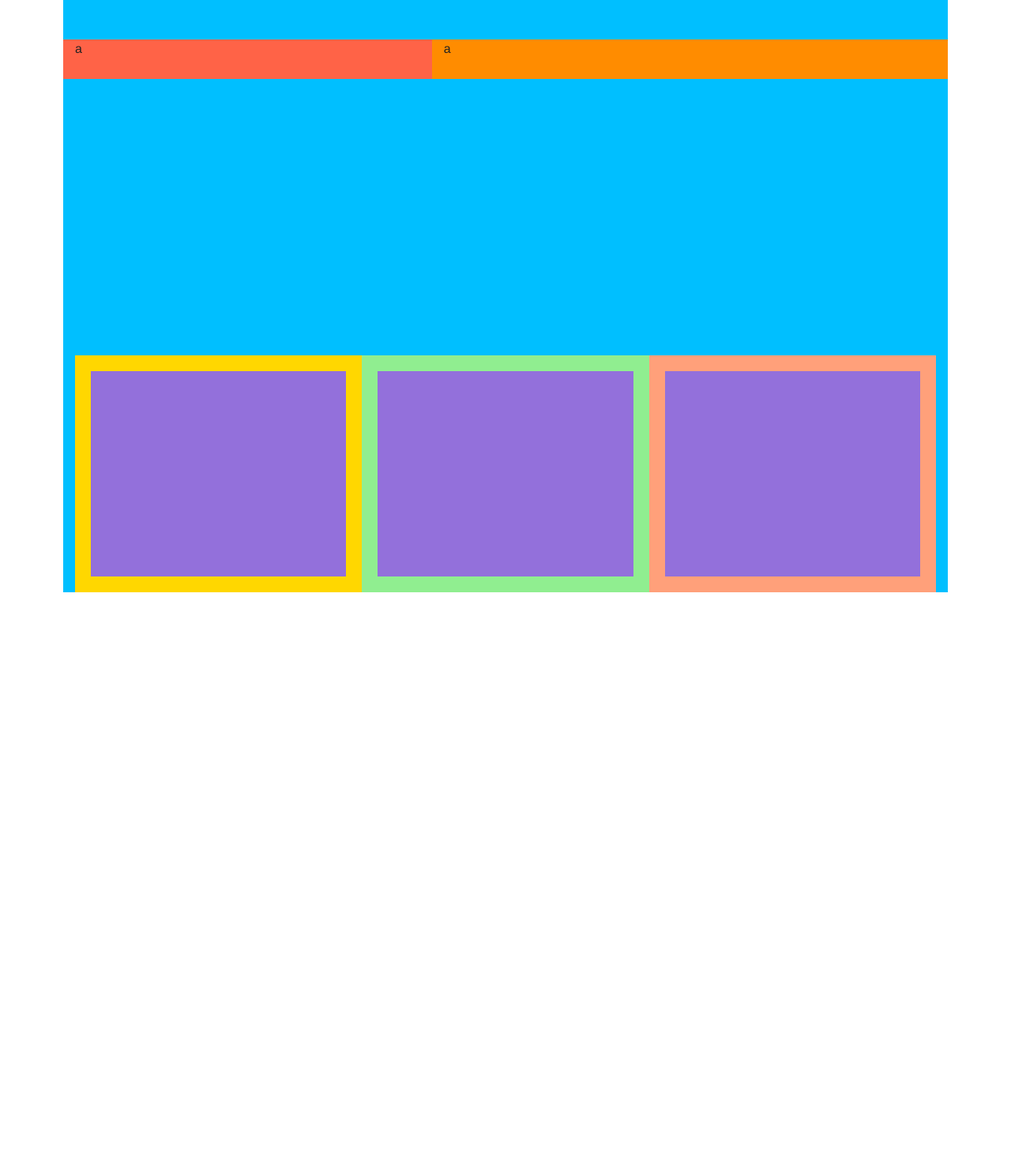
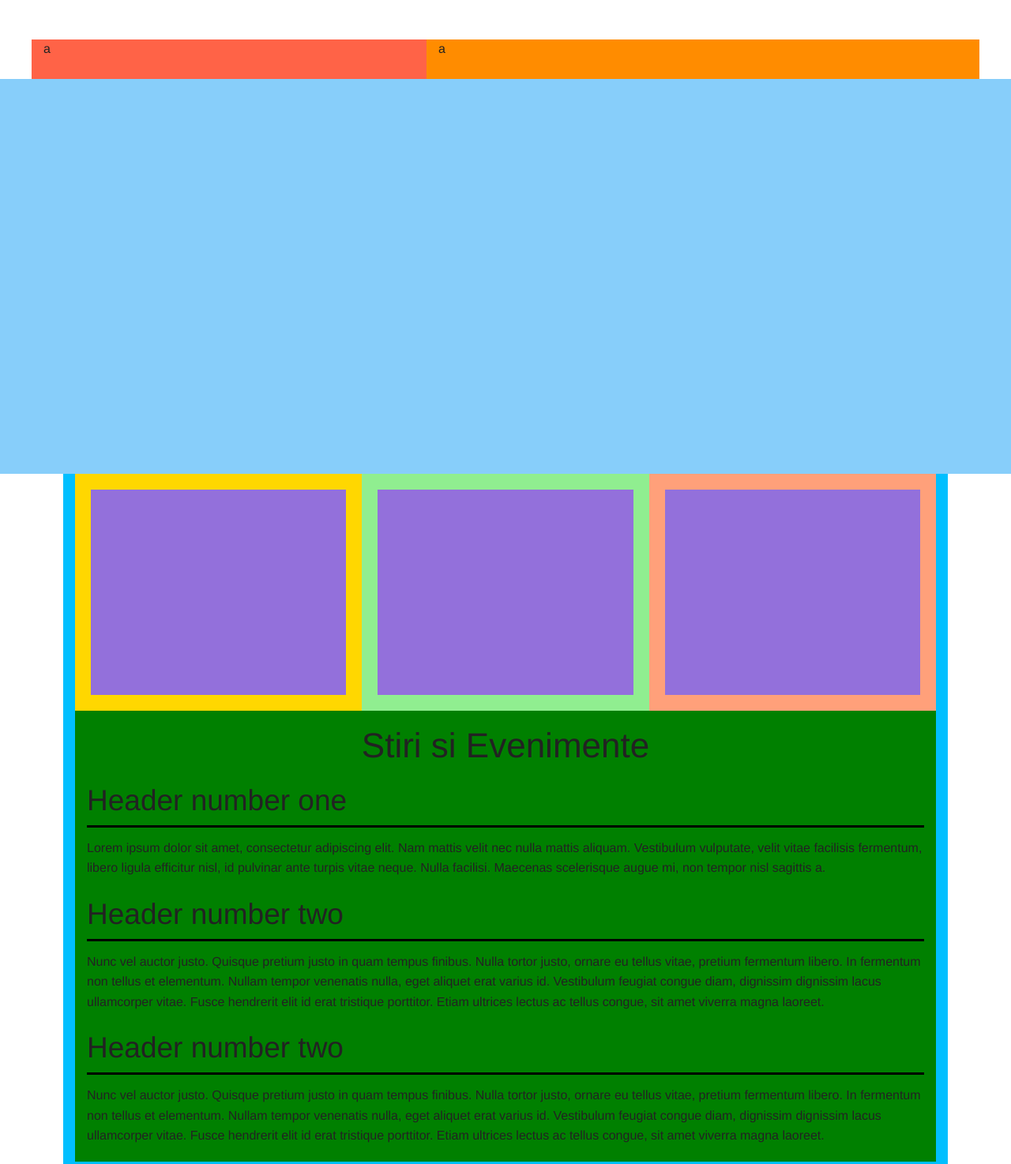
Before and after one commit to AndreiBru/orca-website, a website: page client/index.html in a window 1280 px wide. Shown: the top 1474 px of the page at 79% size. Before the commit the page ends 800 px from the top, so only its background shows below. Drawn offline with nearby package versions, Linux system fonts and the light colour scheme; some packages are replaced by stand-ins of ours; no server answers.

Commit message:
Basic home page set

```diff
--- a/client/css/styles.css
+++ b/client/css/styles.css
@@ -1,3 +1,85 @@
+/*.wrapper_1 {
+	border-bottom: 1px solid black;
+	height: 200px;
+	width: 100%;
+}
+
+.header12 {
+	margin: auto;
+	width: 1200px;
+	height: 100%;
+	border: 1px solid red;
+}
+
+.header {
+	height: 100%;
+}
+
+.logo {
+	height: 100%;
+	background: red;
+}
+
+.navbar {
+	height: 100%;
+	background: green;
+}
+
+.wrapper_2 {
+	border-bottom: 1px solid black;
+	height: 200px;
+	width: 100%;
+}
+
+.wrapper_3 {
+	border-bottom: 1px solid black;
+	height: 200px;
+	width: 100%;
+}
+
+.wrapper_4 {
+	border-bottom: 1px solid black;
+	height: 200px;
+	width: 100%;
+}
+
+.wrapper_5 {
+	border-bottom: 1px solid black;
+	height: 200px;
+	width: 100%;
+}
+
+.wrapper_6 {
+	border-bottom: 1px solid black;
+	height: 200px;
+	width: 100%;
+}
+
+
+
+
+
+
+
+
+
+*/
+
+
+
+
+
+
+
+
+
+
+
+.fixed_12 {
+	margin: auto;
+	width: 1200px;
+}
+
 .main-container {
 	background-color: deepskyblue;
 	width: 100%;
@@ -19,7 +101,8 @@
 }
 
 .slider {
-	height: 350px;
+	background-color: lightskyblue;
+	height: 500px;
 }
 
 .promo-container {
@@ -49,3 +132,25 @@
 	padding: 20px;
 	background-color: lightsalmon;
 }
+
+.news {
+	background-color: green;
+}
+
+.article {
+	width: 100%;
+}
+
+h1.title {
+	text-align: center;
+	padding: 10px 0 5px 0;
+}
+
+h2.news_title {
+	border-bottom: 3px solid black;
+	padding-bottom: 5px;
+}
+
+.news p {
+	padding-top: 5px;
+}
--- a/client/index.html
+++ b/client/index.html
@@ -8,20 +8,23 @@
 <body>
 
 	<!-- Persistent header view -->
+	<div class="fixed_12">
+		<section class="header-container">
+			<div class="left-header small-5 columns">a</div>
+			<div class="right-header small-7 columns">a</div>
+		</section>
+	</div>
+	<section class="slider">
+
+	</section>
+
+	<div class="fixed_12">
+		<div class="row main-container">
 
 
-	<div class="row main-container">
-		<div class="header-container">
-			<div class="left-header small-5 columns">a</div>
-			<div class="right-header small-7 columns">a</div>
-		</div>
+			<div class="body-container small-12 columns">
 
-		<div class="body-container small-12 columns">
-			<div class="slider">
-
-			</div>
-
-			<div class="promo-container">
+				<section class="promo-container">
 					<div class="promo-tile tile-1 small-4 columns">
 						<div class="inner-tile"></div>
 					</div>
@@ -31,12 +34,60 @@
 					<div class="promo-tile tile-3 small-4 columns">
 						<div class="inner-tile"></div>
 					</div>
+				</section>
+
+				<section class="news small-12 columns">
+					<h1 class="title">Stiri si Evenimente</h1>
+					<div class="article">
+						<h2 class="news_title">Header number one</h2>
+						<p>Lorem ipsum dolor sit amet, consectetur adipiscing elit. Nam mattis velit nec nulla mattis aliquam. Vestibulum vulputate, velit vitae facilisis fermentum, libero ligula efficitur nisl, id pulvinar ante turpis vitae neque. Nulla facilisi. Maecenas scelerisque augue mi, non tempor nisl sagittis a.</p>
 					</div>
+					<div class="article">
+						<h2 class="news_title">Header number two</h2>
+						<p>Nunc vel auctor justo. Quisque pretium justo in quam tempus finibus. Nulla tortor justo, ornare eu tellus vitae, pretium fermentum libero. In fermentum non tellus et elementum. Nullam tempor venenatis nulla, eget aliquet erat varius id. Vestibulum feugiat congue diam, dignissim dignissim lacus ullamcorper vitae. Fusce hendrerit elit id erat tristique porttitor. Etiam ultrices lectus ac tellus congue, sit amet viverra magna laoreet.</p>
+					</div>
+					<div class="article">
+						<h2 class="news_title">Header number two</h2>
+						<p>Nunc vel auctor justo. Quisque pretium justo in quam tempus finibus. Nulla tortor justo, ornare eu tellus vitae, pretium fermentum libero. In fermentum non tellus et elementum. Nullam tempor venenatis nulla, eget aliquet erat varius id. Vestibulum feugiat congue diam, dignissim dignissim lacus ullamcorper vitae. Fusce hendrerit elit id erat tristique porttitor. Etiam ultrices lectus ac tellus congue, sit amet viverra magna laoreet.</p>
+					</div>
+					<div class="article">
 
+					</div>
+				</section>
+
+				<section class="faq">
+					<h1 class="title">Ai o intrebare? Dute-n pula mea</h1>
+				</section>
+
+			</div>
 		</div>
 	</div>
 
 
+<!--
+	<section class="wrapper_1">
+		<div class="header12">
+			<div class="header row">
+				<div class="logo large-5 columns">
+					p
+				</div>
+				<div class="navbar large-7 columns">
+					p
+				</div>
+			</div>
+		</div>
+	</section>
+
+
+	<section class="wrapper_2 slider"></section>
+
+	<section class="wrapper_3 main"></section>
+
+	<section class="wrapper_4 news"></section>
+
+	<section class="wrapper_5 faq"></section>
+
+	<section class="wrapper_6 footer"></section> -->
 
 
 	<!-- Dynamic views -->
```
Lines whose indentation alone changed are shown as unchanged.
